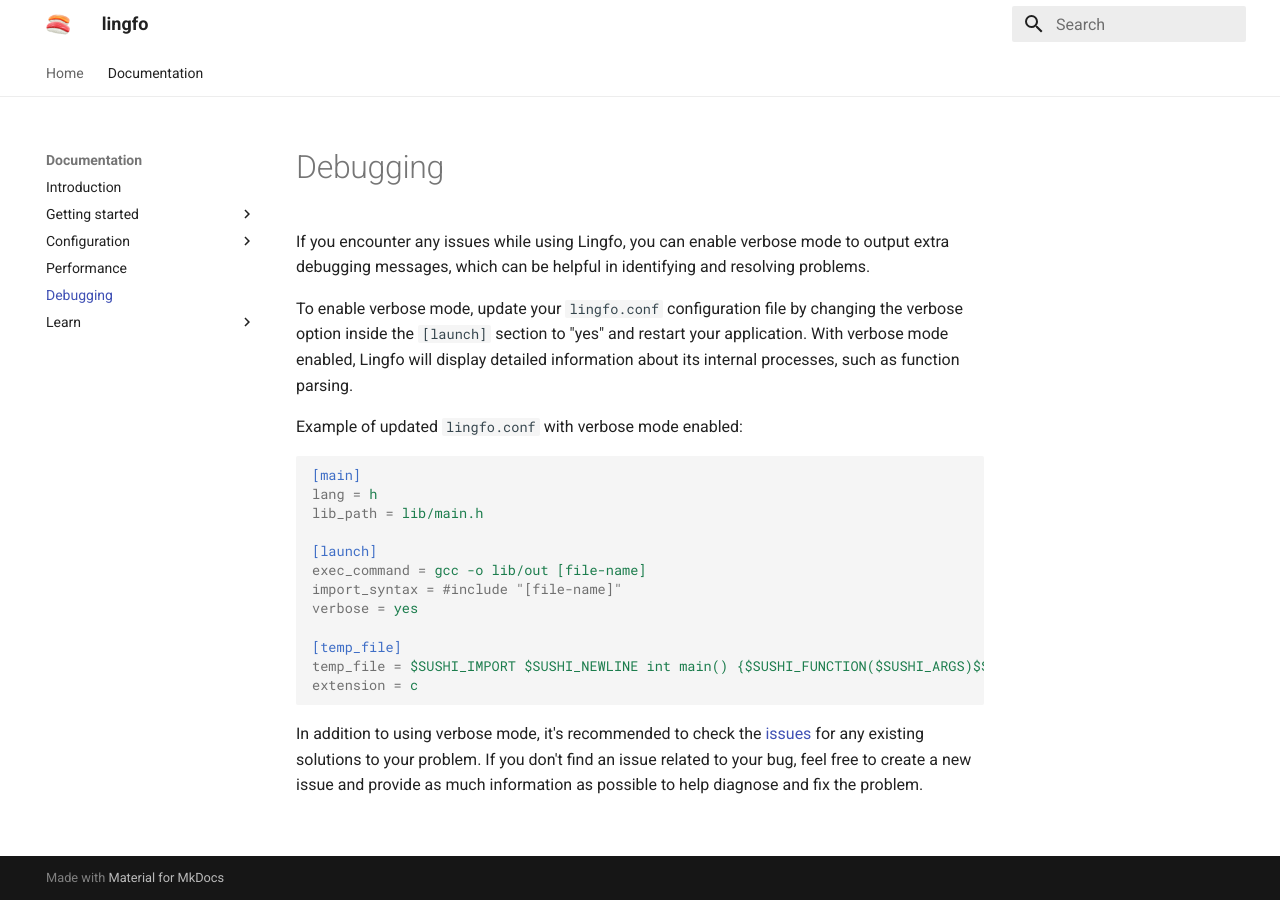
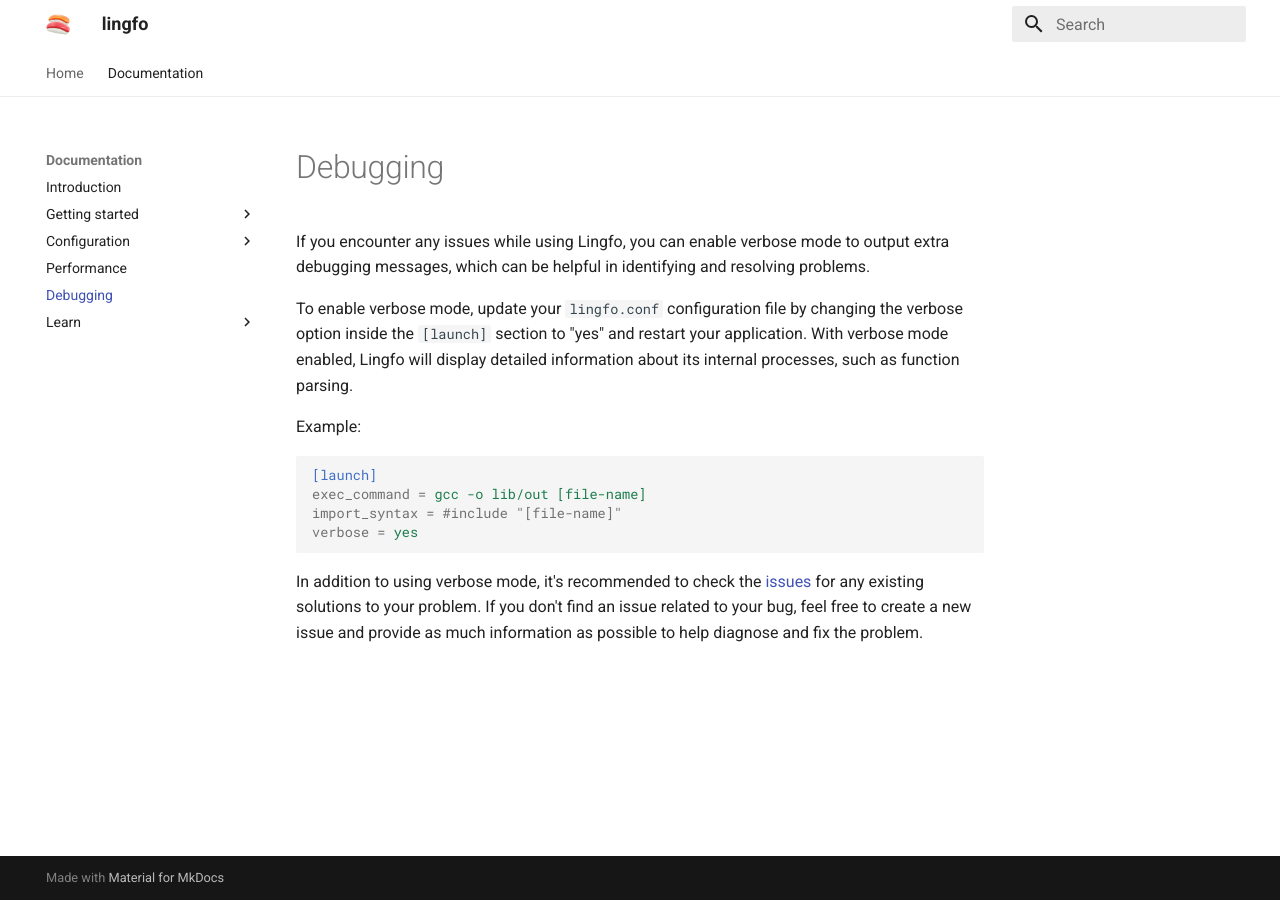
Before and after one commit to dev-sushi/docs, an MkDocs documentation site: the page built from docs/debugging.md, in a window 1280 px wide. Built offline with MkDocs 1.6.1 and Material for MkDocs 9.7.7, drawn with Linux system fonts in a browser that asks for light colours.

Commit message:
docs: change sushi to lingfo

````diff
--- a/docs/debugging.md
+++ b/docs/debugging.md
@@ -4,21 +4,13 @@
 
 To enable verbose mode, update your `lingfo.conf` configuration file by changing the verbose option inside the `[launch]` section to "yes" and restart your application. With verbose mode enabled, Lingfo will display detailed information about its internal processes, such as function parsing.
 
-Example of updated `lingfo.conf` with verbose mode enabled:
+Example:
 
 ```ini
-[main]
-lang = h
-lib_path = lib/main.h
-
 [launch]
 exec_command = gcc -o lib/out [file-name]
 import_syntax = #include "[file-name]"
 verbose = yes
-
-[temp_file]
-temp_file = $SUSHI_IMPORT $SUSHI_NEWLINE int main() {$SUSHI_FUNCTION($SUSHI_ARGS)$SUSHI_SEMICOLON}
-extension = c
 ```
 
-In addition to using verbose mode, it's recommended to check the [issues](https://github.com/dev-lingfo/lingfo/issues) for any existing solutions to your problem. If you don't find an issue related to your bug, feel free to create a new issue and provide as much information as possible to help diagnose and fix the problem.
+In addition to using verbose mode, it's recommended to check the [issues](https://github.com/lingfo/lingfo/issues) for any existing solutions to your problem. If you don't find an issue related to your bug, feel free to create a new issue and provide as much information as possible to help diagnose and fix the problem.
````
Also changed, not shown: docs/getting-started.md (+2 -4 lines), docs/main.md (+1 -1 lines), docs/learn/how-lingfo-works.md (renamed from docs/learn/how-sushi-works.md).
